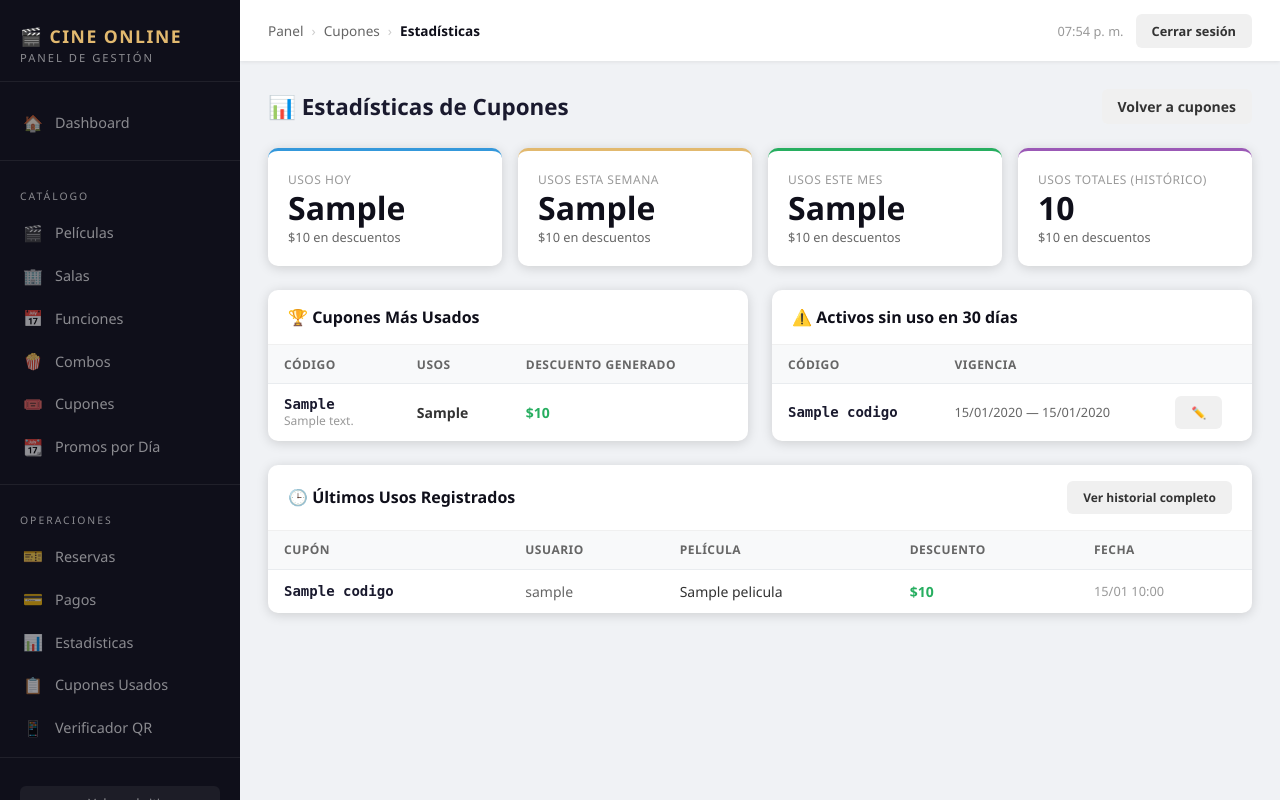
After one commit to TomasFernandez01/CINE-DJANGO, a Django app: template panel/templates/panel/promociones/cupones/estadisticas.html in a window 1280 px wide. The commit adds this page. Run offline with Django 3.2, Linux system fonts and the light colour scheme; the template is opened without the code that fills it: most values are stand-ins (such as "Sample title", 1, 10 or a date in 2020).

Commit message:
se añae estadisticas a los cupones , falta para los combos y para las promos xd FALTAAAAAAAAAAAAAA

```diff
--- /dev/null
+++ b/panel/templates/panel/promociones/cupones/estadisticas.html
@@ -0,0 +1,161 @@
+{% extends 'panel/base_panel.html' %}
+
+{% block titulo %}Estadísticas de Cupones — Panel{% endblock %}
+
+{% block breadcrumb %}
+<span class="sep">›</span>
+<a href="{% url 'panel:cupones_lista' %}">Cupones</a>
+<span class="sep">›</span>
+<span class="current">Estadísticas</span>
+{% endblock %}
+
+{% block contenido %}
+
+<div style="display:flex; justify-content:space-between; align-items:center;
+            flex-wrap:wrap; gap:1rem; margin-bottom:1.5rem;">
+    <h1 style="font-size:1.4rem; color:#1a1a2e; margin:0;">📊 Estadísticas de Cupones</h1>
+    <a href="{% url 'panel:cupones_lista' %}" class="btn btn-ghost">Volver a cupones</a>
+</div>
+
+<!-- Tarjetas de resumen -->
+<div class="stat-grid">
+    <div class="stat-card blue">
+        <div class="stat-label">Usos hoy</div>
+        <div class="stat-value">{{ stats.usos_hoy }}</div>
+        <div class="stat-sub">${{ stats.descuento_hoy|floatformat:0 }} en descuentos</div>
+    </div>
+    <div class="stat-card gold">
+        <div class="stat-label">Usos esta semana</div>
+        <div class="stat-value">{{ stats.usos_semana }}</div>
+        <div class="stat-sub">${{ stats.descuento_semana|floatformat:0 }} en descuentos</div>
+    </div>
+    <div class="stat-card green">
+        <div class="stat-label">Usos este mes</div>
+        <div class="stat-value">{{ stats.usos_mes }}</div>
+        <div class="stat-sub">${{ stats.descuento_mes|floatformat:0 }} en descuentos</div>
+    </div>
+    <div class="stat-card purple">
+        <div class="stat-label">Usos totales (histórico)</div>
+        <div class="stat-value">{{ stats.usos_total }}</div>
+        <div class="stat-sub">${{ stats.descuento_total|floatformat:0 }} en descuentos</div>
+    </div>
+</div>
+
+<div style="display:grid; grid-template-columns:1fr 1fr; gap:1.5rem; margin-bottom:1.5rem;">
+
+    <!-- Ranking de cupones más usados -->
+    <div class="card">
+        <div class="card-header">
+            <h3>🏆 Cupones Más Usados</h3>
+        </div>
+        <div style="overflow-x:auto;">
+            {% if top_cupones %}
+            <table class="tabla">
+                <thead>
+                    <tr>
+                        <th>Código</th>
+                        <th>Usos</th>
+                        <th>Descuento generado</th>
+                    </tr>
+                </thead>
+                <tbody>
+                    {% for c in top_cupones %}
+                    <tr>
+                        <td>
+                            <div style="font-family:monospace; font-weight:700; color:#1a1a2e;">
+                                {{ c.cupon__codigo }}
+                            </div>
+                            <div style="font-size:0.75rem; color:#999;">{{ c.cupon__descripcion }}</div>
+                        </td>
+                        <td style="font-weight:600;">{{ c.veces_usado }}</td>
+                        <td style="font-weight:600; color:#27ae60;">
+                            ${{ c.descuento_generado|floatformat:0 }}
+                        </td>
+                    </tr>
+                    {% endfor %}
+                </tbody>
+            </table>
+            {% else %}
+            <div style="padding:2rem;text-align:center;color:#999;">Todavía no hay usos registrados.</div>
+            {% endif %}
+        </div>
+    </div>
+
+    <!-- Cupones activos sin uso reciente -->
+    <div class="card">
+        <div class="card-header">
+            <h3>⚠️ Activos sin uso en 30 días</h3>
+        </div>
+        <div style="overflow-x:auto;">
+            {% if cupones_activos_sin_uso %}
+            <table class="tabla">
+                <thead>
+                    <tr>
+                        <th>Código</th>
+                        <th>Vigencia</th>
+                        <th></th>
+                    </tr>
+                </thead>
+                <tbody>
+                    {% for c in cupones_activos_sin_uso %}
+                    <tr>
+                        <td style="font-family:monospace; font-weight:700; color:#1a1a2e;">{{ c.codigo }}</td>
+                        <td style="font-size:0.8rem; color:#666;">
+                            {{ c.fecha_inicio|date:"d/m/Y" }} — {{ c.fecha_fin|date:"d/m/Y" }}
+                        </td>
+                        <td>
+                            <a href="{% url 'panel:cupones_editar' c.id %}" class="btn btn-ghost" style="font-size:0.75rem;">✏️</a>
+                        </td>
+                    </tr>
+                    {% endfor %}
+                </tbody>
+            </table>
+            {% else %}
+            <div style="padding:2rem;text-align:center;color:#999;">Todos los cupones activos tuvieron uso reciente.</div>
+            {% endif %}
+        </div>
+    </div>
+
+</div>
+
+<!-- Últimos usos -->
+<div class="card">
+    <div class="card-header">
+        <h3>🕒 Últimos Usos Registrados</h3>
+        <a href="{% url 'panel:cupones_usados_lista' %}" class="btn btn-ghost" style="font-size:0.75rem;">
+            Ver historial completo
+        </a>
+    </div>
+    <div style="overflow-x:auto;">
+        {% if ultimos_usos %}
+        <table class="tabla">
+            <thead>
+                <tr>
+                    <th>Cupón</th>
+                    <th>Usuario</th>
+                    <th>Película</th>
+                    <th>Descuento</th>
+                    <th>Fecha</th>
+                </tr>
+            </thead>
+            <tbody>
+                {% for h in ultimos_usos %}
+                <tr>
+                    <td style="font-family:monospace; font-weight:700; color:#1a1a2e;">{{ h.cupon.codigo }}</td>
+                    <td style="color:#666;">{{ h.usuario.get_full_name|default:h.usuario.username }}</td>
+                    <td>
+                        {% if h.reserva %}{{ h.reserva.funcion.pelicula.titulo }}{% else %}—{% endif %}
+                    </td>
+                    <td style="font-weight:600; color:#27ae60;">${{ h.descuento_aplicado|floatformat:0 }}</td>
+                    <td style="color:#999; font-size:0.8rem;">{{ h.fecha_uso|date:"d/m H:i" }}</td>
+                </tr>
+                {% endfor %}
+            </tbody>
+        </table>
+        {% else %}
+        <div style="padding:2rem;text-align:center;color:#999;">Sin usos registrados todavía.</div>
+        {% endif %}
+    </div>
+</div>
+
+{% endblock %}
--- a/panel/templates/panel/promociones/cupones/lista.html
+++ b/panel/templates/panel/promociones/cupones/lista.html
@@ -28,6 +28,7 @@
             <a href="{% url 'panel:cupones_crear' %}" style="padding: 0.6rem 1.2rem; background-color: #28a745; color: white; border-radius: 6px; text-decoration: none; font-weight: bold; font-size: 0.9rem;">
                 Agregar cupón
             </a>
+            <a href="{% url 'panel:cupones_estadisticas' %}" class="btn btn-ghost">📊 Estadísticas</a>
         </div>
     </div>
 
--- a/panel/urls.py
+++ b/panel/urls.py
@@ -46,6 +46,9 @@ urlpatterns = [
     path('cupones/',                            views.cupones_lista,  name='cupones_lista'),
     path('cupones/crear/',                      views.cupones_crear,  name='cupones_crear'),
     path('cupones/<int:cupon_id>/editar/',      views.cupones_editar, name='cupones_editar'),
+    # ============================================================
+    path('cupones/estadisticas/',               views.cupones_estadisticas, name='cupones_estadisticas'),
+    # ============================================================
     # ---- Promociones: Promo por Día ----
     path('promociones-dia/',                    views.promodia_lista,  name='promodia_lista'),
     path('promociones-dia/crear/',              views.promodia_crear,  name='promodia_crear'),
--- a/reservas/templates/reservas/detalle_reserva.html
+++ b/reservas/templates/reservas/detalle_reserva.html
@@ -4,7 +4,7 @@
 
 {% block contenido %}
 <div style="max-width: 600px; margin: 0 auto;">
-    <h1 style="text-align: center;">Comprobante de Reserva</h1>
+    <h1 style="text-align: center;">Proceso-Comprobante de Reserva</h1>
 
     <!-- QR si está pagado -->
     {% if reserva.estado == 'confirmada' and reserva.pago and reserva.pago.codigo_qr %}
```
Also changed, not shown: panel/views.py (+55 -0 lines).
